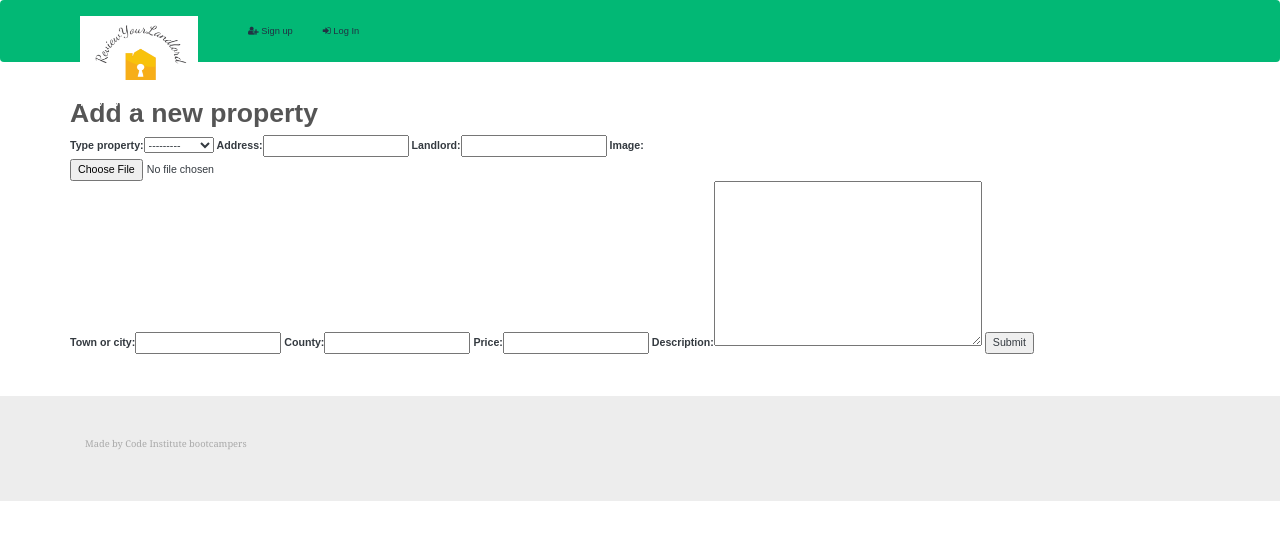
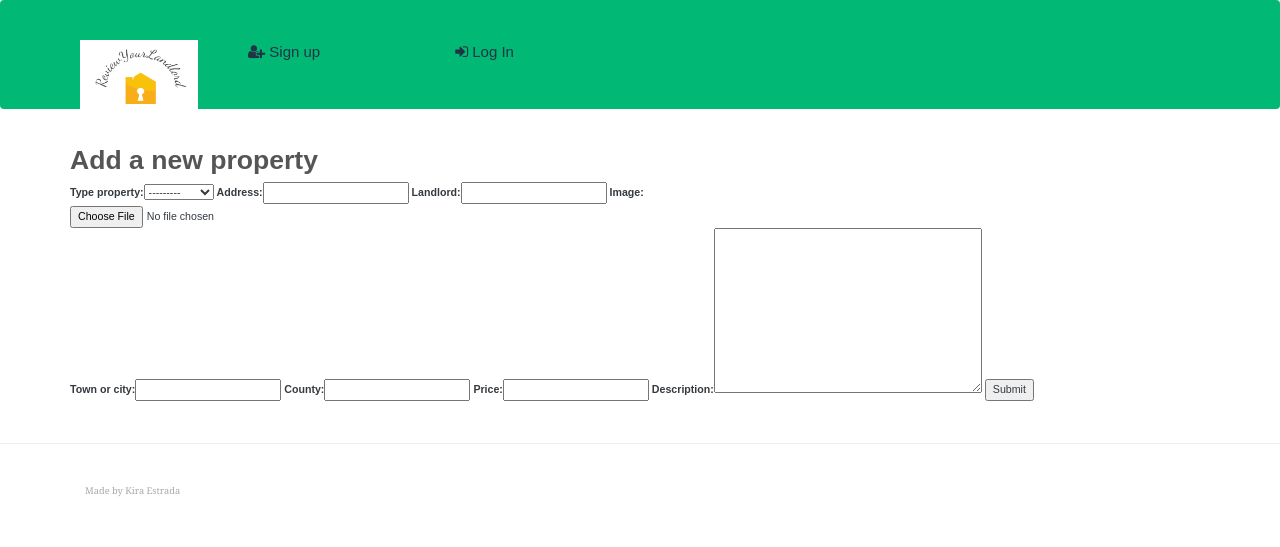
Before and after one commit to kiranleu/kira-properties-app, a Django app: page /add_property/ in a window 1280 px wide. Shown: the top 547 px of the page. Run offline with Django 3.2, Linux system fonts and the light colour scheme; some libraries are stand-ins or nearby versions.

Commit message:
Editing and styling NavBar. Edit views.py to make sure the subscription functionality is working

```diff
--- a/rentedproperties/templates/rentedproperties/added_property.html
+++ b/rentedproperties/templates/rentedproperties/added_property.html
@@ -21,7 +21,7 @@
                                 <h2>{{property.address}}</h2>
                                 <h2>{{property.price}}</h2>
                                 <h2>{{property.rating}}</h2>
-                                <p>{{request.user.username}}</p>
+
                                 <a href="{% url 'property_detail' property.id %}"> Read more...</a>
                             </div>
                         </div>
--- a/rentedproperties/templates/rentedproperties/homepage.html
+++ b/rentedproperties/templates/rentedproperties/homepage.html
@@ -23,7 +23,7 @@ height: 400px;
 
 <div class="bg"></div>
 
-<p> <img src="{% static 'images/logo.png' %}"> ReviewMyLandlord</a> </p></p>
+<p> <img src="{% static 'images/logo.png' %}" text-align="center"> ReviewMyLandlord</a> </p></p>
 
 
 
--- a/rentedproperties/views.py
+++ b/rentedproperties/views.py
@@ -25,6 +25,8 @@ def property_detail(request, id):
 def add_property(request):
     if request.method == "POST":
         form = PropertyForm(request.POST, request.FILES)
+        profile = Profile.objects.create(user=request.user)
+
         if form.is_valid():
             new_property=form.save(commit=False)
             new_property.tenant=request.user.profile
--- a/static/css/style.css
+++ b/static/css/style.css
@@ -1,6 +1,77 @@
+/***********************************************    MEDIA QUERIES     **********************************************************************/
+
+
+
+@media screen and (min-width: 768px) {
+    #masthead h1 {
+        font-size: 80px;
+    }
+}
+
+
+/*****************************************************    HTML   ***************************************************************************************/
+
 body {
     font-family: Arial;
 }
+
+h1, h1 a {
+    color: #555555;
+    text-decoration: none;
+}
+
+#masthead {
+    padding-left:10px;
+    min-height: 199px;
+}
+
+#masthead h1 {
+    font-size: 55px;
+    line-height: 1;
+    margin-top: 50px;
+}
+
+#masthead .well{
+    margin-top: 31px;
+    min-height: 127px;
+}
+
+a, a:hover {
+    color: #223344;
+    text-decoration: none;
+}
+
+
+/*********************************************     NAVBAR          ******************************************************************************/
+
+.navbar.affix {
+    position: fixed;
+    top: 0;
+    width: 100%;
+}
+
+.navbar-brand{
+    padding: 10px 10px;
+
+}
+
+#logo {
+    color: #12AB82;
+}
+
+.navbar .nav>li>a {
+    font-size: 15px;
+    line-height: 72px;
+    font-weight: 500;
+}
+
+.navbar-nav>li>a {
+    padding-top: 10px;
+    padding-right: 120px;
+    line-height: 20px;
+}
+
+/**************************************       FOOTER   **************************************************************************/
 
 footer {
     margin-top: 40px;
@@ -30,59 +101,11 @@ footer {
 }
 
 
-
-footer {
-    margin-top: 40px;
-    padding-top: 40px;
-    padding-bottom: 40px;
-    background-color: #ededed;
-}
-
-h1, h1 a {
-    color: #555555;
-    text-decoration: none;
-}
-
-#masthead {
-    padding-left:10px;
-    min-height: 199px;
-}
-
-#masthead h1 {
-    font-size: 55px;
-    line-height: 1;
-    margin-top: 50px;
-}
-
-#masthead .well{
-    margin-top: 31px;
-    min-height: 127px;
-}
-
-.navbar.affix {
-    position: fixed;
-    top: 0;
-    width: 100%;
-}
-
-.navbar-brand{
-    padding: 10px 10px;
-
-}
-
-#logo {
-    color: #12AB82;
-}
-
 .story-img {
     margin-top: 25%;
     display: block;
 }
 
-a, a:hover {
-    color: #223344;
-    text-decoration: none;
-}
 
 .icon-bar {
     background-color: #fff;
@@ -138,11 +161,7 @@ a, a:hover {
     font-weight: bold;
 }
 
-@media screen and (min-width: 768px) {
-    #masthead h1 {
-        font-size: 80px;
-    }
-}
+
 
 img {
     vertical-align: middle;
--- a/templates/base.html
+++ b/templates/base.html
@@ -70,7 +70,7 @@
 
     <footer>
         <div class="container">
-            <p>Made by Code Institute bootcampers</p>
+            <p>Made by Kira Estrada</p>
         </div>
     </footer>
 </body>
```
